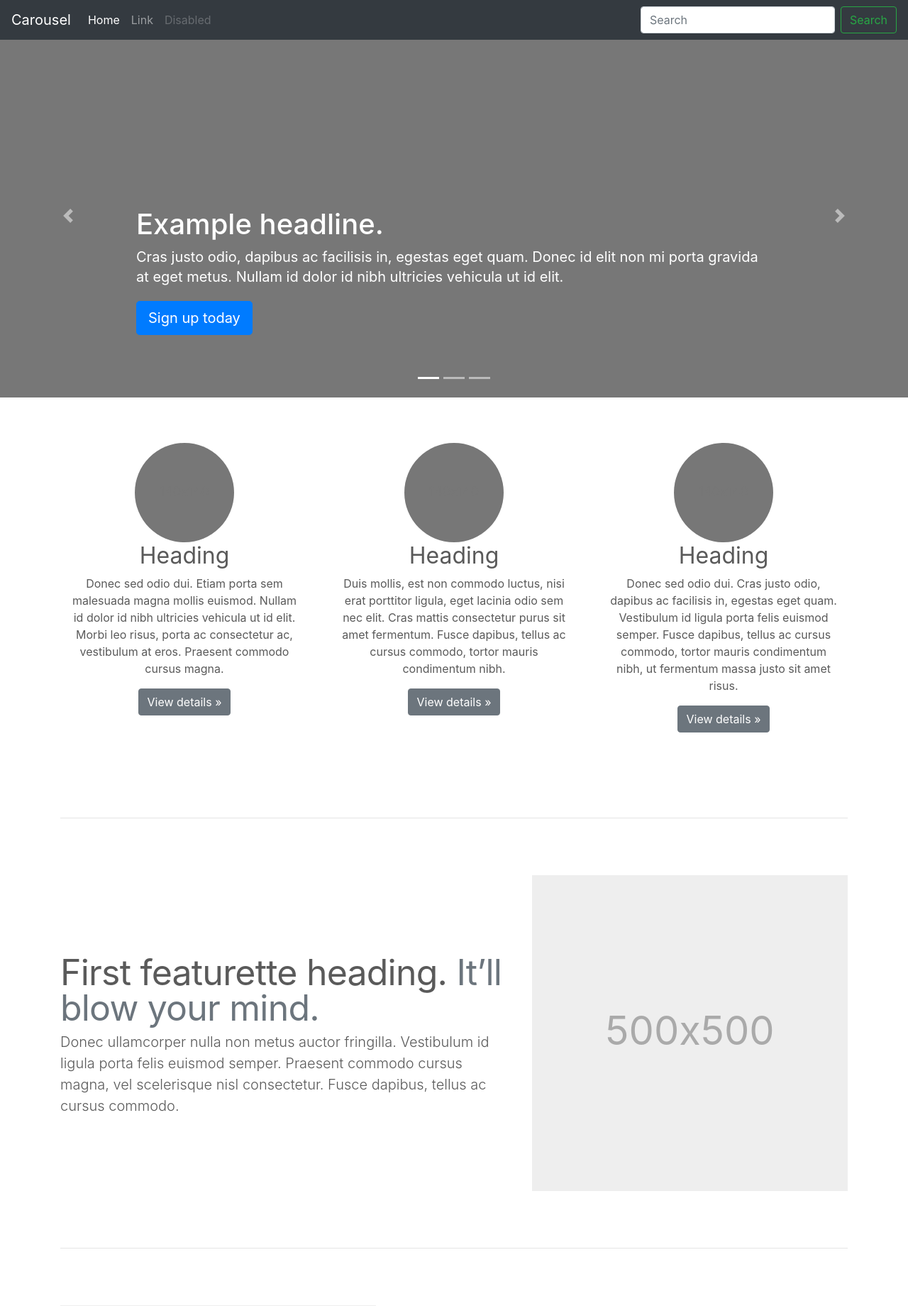
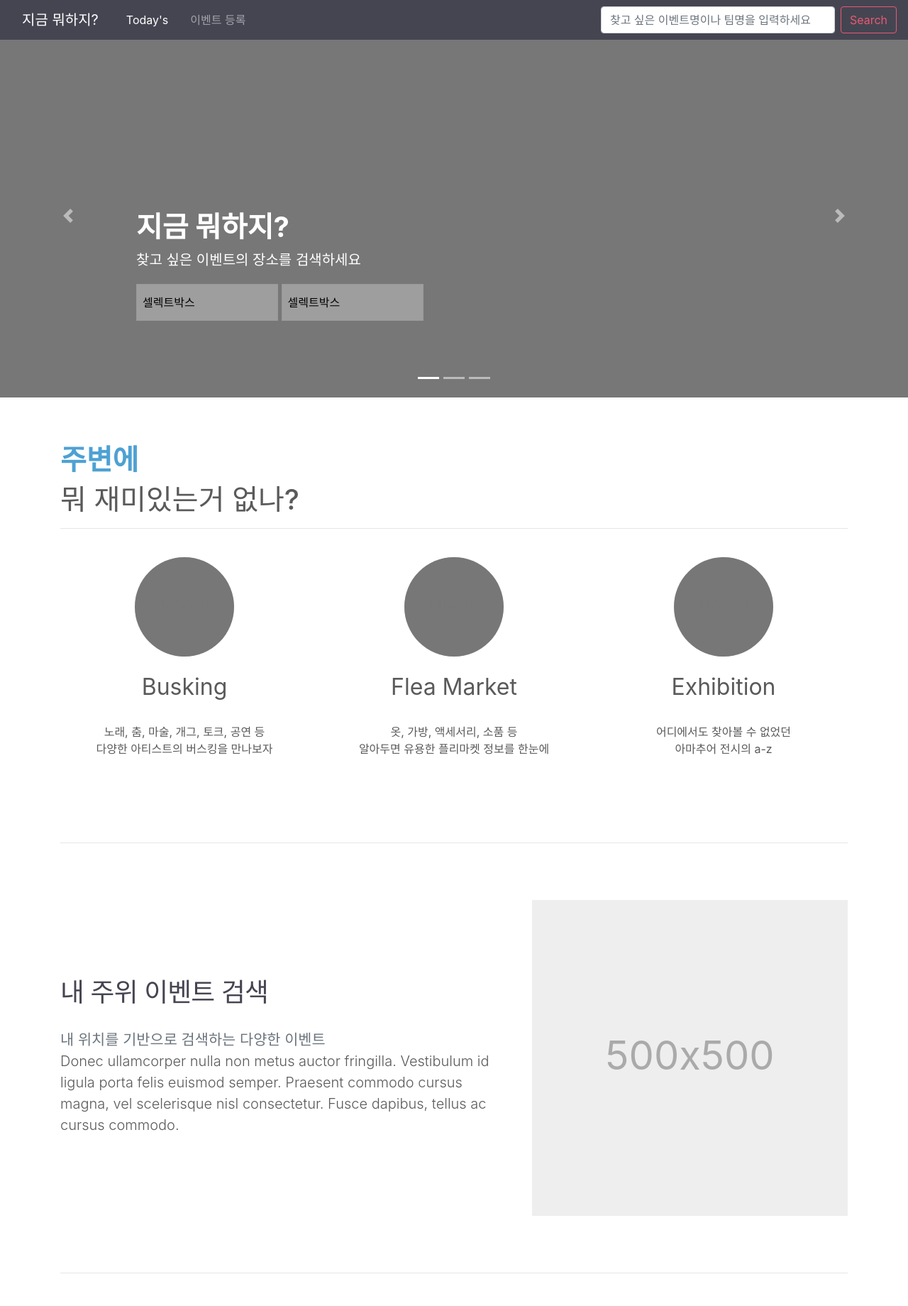
Before and after one commit to pirogramming/HelloEvent, a Django app: template templates/base.html in a window 1280 px wide. Shown: the top 1840 px of the page at 71% size. Run offline with Django 3.2, Linux system fonts and the light colour scheme; the template is opened without the code that fills it, so the values that code supplies are empty; parts of the project's set-up code (start-up, migrations or seed data) failed here and were passed over; some libraries are stand-ins or nearby versions; grey boxes are pictures that could not be loaded.

Commit message:
토요일 오전 base.html 중간 커밋

```diff
--- a/login/models.py
+++ b/login/models.py
@@ -12,4 +12,4 @@ class Creator(models.Model):
     # 내가 하고 싶은건 업로드 날마다 날짜명이 기록된 다른 폴더에 들어가게 하는거야 찾아봐
     desc = models.TextField(blank=True)
 
-    like_users = models.ManyToManyField(Member, on_delete = models.CASCADE)
+    # like_users = models.ManyToManyField(Member, on_delete = models.CASCADE)
--- a/templates/base.html
+++ b/templates/base.html
@@ -111,6 +111,10 @@
             }
         }
 
+        a{
+            text-decoration: none;
+        }
+
         .bd-placeholder-img {
             font-size: 1.125rem;
             text-anchor: middle;
@@ -125,14 +129,91 @@
                 font-size: 3.5rem;
             }
         }
+
+        nav a {
+            margin-left: 15px;
+        }
+
+        .bg-dark {
+            background-color: #454552 !important;
+        }
+
+        header input {
+            width: 330px !important;
+        }
+
+        .btn-outline-success {
+            color: #e85a71 !important;
+            border-color: #e85a71 !important;
+        }
+
+        .btn-outline-success:hover {
+            color: white !important;
+            background-color: #e85a71;
+        }
+
+        .btn-outline-success:active {
+            background-color: #e85a71 !important;
+            box-shadow: #e85a71 !important;
+            /*border-color: #e85a71!important;*/
+        }
+
+        .carousel-caption {
+            bottom: 5rem;
+        }
+
+        .carousel-caption h1 {
+            font-weight: bold;
+            /*color: #e85a71;*/
+        }
+
+        select {
+            -webkit-appearance: none; /* 네이티브 외형 감추기 */
+            -moz-appearance: none;
+            appearance: none;
+            background-color: white !important;
+            /*border-radius: 10px!important;*/
+        }
+
+        /* IE 10, 11의 네이티브 화살표 숨기기 */
+        select::-ms-expand {
+            display: none;
+        }
+
+        select {
+            width: 200px; /* 원하는 너비설정 */
+            padding: .8em .5em; /* 여백으로 높이 설정 */
+            font-family: inherit; /* 폰트 상속 */
+            background: url(https://farm1.staticflickr.com/379/19928272501_4ef877c265_t.jpg) no-repeat 95% 50%; /* 네이티브 화살표 대체 */
+            border: 1px solid #999;
+            border-radius: 0px; /* iOS 둥근모서리 제거 */
+            -webkit-appearance: none; /* 네이티브 외형 감추기 */
+            -moz-appearance: none;
+            appearance: none;
+        }
+
+        .bd-placeholder-img {
+            background-color: #d8e9ef !important;
+        }
+
     </style>
     <!-- Custom styles for this template -->
-    <link href="carousel.css" rel="stylesheet">
 </head>
 <body>
+<script src="https://code.jquery.com/jquery-3.3.1.slim.min.js"
+        integrity="sha384-q8i/X+965DzO0rT7abK41JStQIAqVgRVzpbzo5smXKp4YfRvH+8abtTE1Pi6jizo"
+        crossorigin="anonymous"></script>
+<script src="https://cdnjs.cloudflare.com/ajax/libs/popper.js/1.14.7/umd/popper.min.js"
+        integrity="sha384-UO2eT0CpHqdSJQ6hJty5KVphtPhzWj9WO1clHTMGa3JDZwrnQq4sF86dIHNDz0W1"
+        crossorigin="anonymous"></script>
+<script src="https://stackpath.bootstrapcdn.com/bootstrap/4.3.1/js/bootstrap.min.js"
+        integrity="sha384-JjSmVgyd0p3pXB1rRibZUAYoIIy6OrQ6VrjIEaFf/nJGzIxFDsf4x0xIM+B07jRM"
+        crossorigin="anonymous"></script>
+<script> $('.carousel').carousel({interval: 2000 //기본 5초 }) </script>
+
 <header>
     <nav class="navbar navbar-expand-md navbar-dark fixed-top bg-dark">
-        <a class="navbar-brand" href="#">Carousel</a>
+        <a class="navbar-brand" href="#">지금 뭐하지?</a>
         <button class="navbar-toggler" type="button" data-toggle="collapse" data-target="#navbarCollapse"
                 aria-controls="navbarCollapse" aria-expanded="false" aria-label="Toggle navigation">
             <span class="navbar-toggler-icon"></span>
@@ -140,17 +221,15 @@
         <div class="collapse navbar-collapse" id="navbarCollapse">
             <ul class="navbar-nav mr-auto">
                 <li class="nav-item active">
-                    <a class="nav-link" href="#">Home <span class="sr-only">(current)</span></a>
+                    <a class="nav-link" href="#">Today's <span class="sr-only">(current)</span></a>
                 </li>
                 <li class="nav-item">
-                    <a class="nav-link" href="#">Link</a>
-                </li>
-                <li class="nav-item">
-                    <a class="nav-link disabled" href="#" tabindex="-1" aria-disabled="true">Disabled</a>
+                    <a class="nav-link" href="#">이벤트 등록</a>
                 </li>
             </ul>
             <form class="form-inline mt-2 mt-md-0">
-                <input class="form-control mr-sm-2" type="text" placeholder="Search" aria-label="Search">
+                <input class="form-control mr-sm-2" type="text" placeholder="찾고 싶은 이벤트명이나 팀명을 입력하세요"
+                       aria-label="Search">
                 <button class="btn btn-outline-success my-2 my-sm-0" type="submit">Search</button>
             </form>
         </div>
@@ -173,10 +252,24 @@
                 </svg>
                 <div class="container">
                     <div class="carousel-caption text-left">
-                        <h1>Example headline.</h1>
-                        <p>Cras justo odio, dapibus ac facilisis in, egestas eget quam. Donec id elit non mi porta
-                            gravida at eget metus. Nullam id dolor id nibh ultricies vehicula ut id elit.</p>
-                        <p><a class="btn btn-lg btn-primary" href="#" role="button">Sign up today</a></p>
+                        <h1>지금 뭐하지?</h1>
+                        <p>찾고 싶은 이벤트의 장소를 검색하세요</p>
+                        <label>
+                            <select>
+                                <option selected>셀렉트박스</option>
+                                <option>옵션1</option>
+                                <option>옵션2</option>
+                                <option>옵션3</option>
+                            </select>
+                        </label>
+                        <label>
+                            <select>
+                                <option selected>셀렉트박스</option>
+                                <option>옵션1</option>
+                                <option>옵션2</option>
+                                <option>옵션3</option>
+                            </select>
+                        </label>
                     </div>
                 </div>
             </div>
@@ -225,7 +318,12 @@
     <!-- Wrap the rest of the page in another container to center all the content. -->
 
     <div class="container marketing">
-
+        <div class="container_title">
+            <h1 style="color: #4ea1d3; font-weight: bold;">주변에</h1>
+            <h1>뭐 재미있는거 없나?</h1>
+            <hr/>
+            <br/>
+        </div>
         <!-- Three columns of text below the carousel -->
         <div class="row">
             <div class="col-lg-4">
@@ -235,12 +333,11 @@
                     <rect width="100%" height="100%" fill="#777"/>
                     <text x="50%" y="50%" fill="#777" dy=".3em">140x140</text>
                 </svg>
-                <h2>Heading</h2>
-                <p>Donec sed odio dui. Etiam porta sem malesuada magna mollis euismod. Nullam id dolor id nibh ultricies
-                    vehicula ut id elit. Morbi leo risus, porta ac consectetur ac, vestibulum at eros. Praesent commodo
-                    cursus magna.</p>
-                <p><a class="btn btn-secondary" href="#" role="button">View details &raquo;</a></p>
+                <br/><br/>
+                <h2>Busking</h2><br/>
+                <p> 노래, 춤, 마술, 개그, 토크, 공연 등 <br/>다양한 아티스트의 버스킹을 만나보자</p>
             </div><!-- /.col-lg-4 -->
+
             <div class="col-lg-4">
                 <svg class="bd-placeholder-img rounded-circle" width="140" height="140"
                      xmlns="http://www.w3.org/2000/svg" preserveAspectRatio="xMidYMid slice" focusable="false"
@@ -248,12 +345,11 @@
                     <rect width="100%" height="100%" fill="#777"/>
                     <text x="50%" y="50%" fill="#777" dy=".3em">140x140</text>
                 </svg>
-                <h2>Heading</h2>
-                <p>Duis mollis, est non commodo luctus, nisi erat porttitor ligula, eget lacinia odio sem nec elit. Cras
-                    mattis consectetur purus sit amet fermentum. Fusce dapibus, tellus ac cursus commodo, tortor mauris
-                    condimentum nibh.</p>
-                <p><a class="btn btn-secondary" href="#" role="button">View details &raquo;</a></p>
+                <br/><br/>
+                <h2>Flea Market</h2><br/>
+                <p>옷, 가방, 액세서리, 소품 등<br/> 알아두면 유용한 플리마켓 정보를 한눈에</p>
             </div><!-- /.col-lg-4 -->
+
             <div class="col-lg-4">
                 <svg class="bd-placeholder-img rounded-circle" width="140" height="140"
                      xmlns="http://www.w3.org/2000/svg" preserveAspectRatio="xMidYMid slice" focusable="false"
@@ -261,11 +357,9 @@
                     <rect width="100%" height="100%" fill="#777"/>
                     <text x="50%" y="50%" fill="#777" dy=".3em">140x140</text>
                 </svg>
-                <h2>Heading</h2>
-                <p>Donec sed odio dui. Cras justo odio, dapibus ac facilisis in, egestas eget quam. Vestibulum id ligula
-                    porta felis euismod semper. Fusce dapibus, tellus ac cursus commodo, tortor mauris condimentum nibh,
-                    ut fermentum massa justo sit amet risus.</p>
-                <p><a class="btn btn-secondary" href="#" role="button">View details &raquo;</a></p>
+                <br/><br/>
+                <h2>Exhibition</h2><br/>
+                <p>어디에서도 찾아볼 수 없었던 <br/>아마추어 전시의 a-z</p>
             </div><!-- /.col-lg-4 -->
         </div><!-- /.row -->
 
@@ -276,8 +370,8 @@
 
         <div class="row featurette">
             <div class="col-md-7">
-                <h2 class="featurette-heading">First featurette heading. <span
-                        class="text-muted">It’ll blow your mind.</span></h2>
+                <h2 class="featurette-heading" style="font-size: 2.3em; color: #454552!important;">내 주위 이벤트 검색</h2><br/>
+                <span class="text-muted" style="font-size: 1.3em;">내 위치를 기반으로 검색하는 다양한 이벤트</span>
                 <p class="lead">Donec ullamcorper nulla non metus auctor fringilla. Vestibulum id ligula porta felis
                     euismod semper. Praesent commodo cursus magna, vel scelerisque nisl consectetur. Fusce dapibus,
                     tellus ac cursus commodo.</p>
@@ -296,8 +390,8 @@
 
         <div class="row featurette">
             <div class="col-md-7 order-md-2">
-                <h2 class="featurette-heading">Oh yeah, it’s that good. <span
-                        class="text-muted">See for yourself.</span></h2>
+                <h2 class="featurette-heading" style="font-size: 2.3em; color: #454552!important;">내 주위 이벤트 검색</h2><br/>
+                <span class="text-muted" style="font-size: 1.3em;">내 위치를 기반으로 검색하는 다양한 이벤트</span>
                 <p class="lead">Donec ullamcorper nulla non metus auctor fringilla. Vestibulum id ligula porta felis
                     euismod semper. Praesent commodo cursus magna, vel scelerisque nisl consectetur. Fusce dapibus,
                     tellus ac cursus commodo.</p>
@@ -316,7 +410,8 @@
 
         <div class="row featurette">
             <div class="col-md-7">
-                <h2 class="featurette-heading">And lastly, this one. <span class="text-muted">Checkmate.</span></h2>
+                <h2 class="featurette-heading" style="font-size: 2.3em; color: #454552!important;">내 주위 이벤트 검색</h2><br/>
+                <span class="text-muted" style="font-size: 1.3em;">내 위치를 기반으로 검색하는 다양한 이벤트</span>
                 <p class="lead">Donec ullamcorper nulla non metus auctor fringilla. Vestibulum id ligula porta felis
                     euismod semper. Praesent commodo cursus magna, vel scelerisque nisl consectetur. Fusce dapibus,
                     tellus ac cursus commodo.</p>
```
Also changed, not shown: helloevent/manage.py (deleted, +0 -21 lines), 1 other file.
